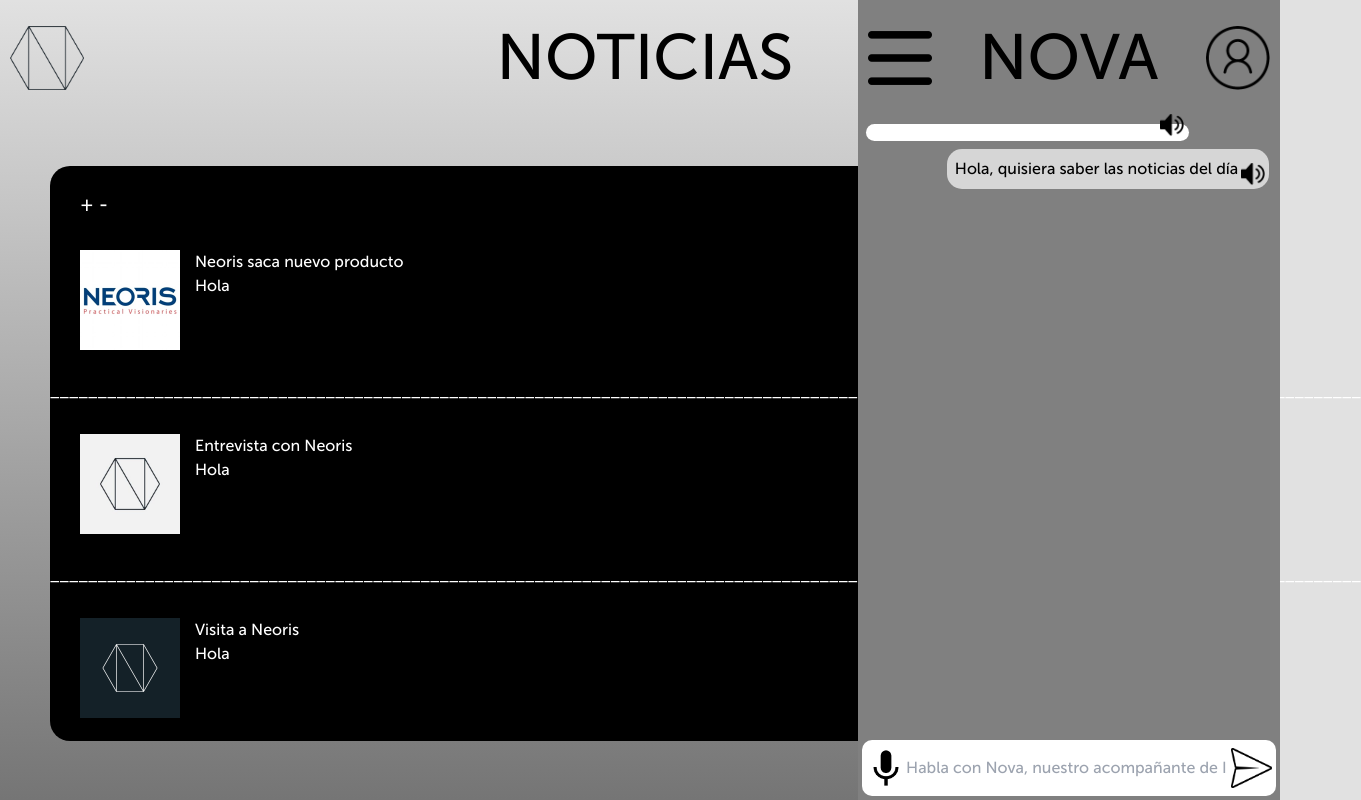
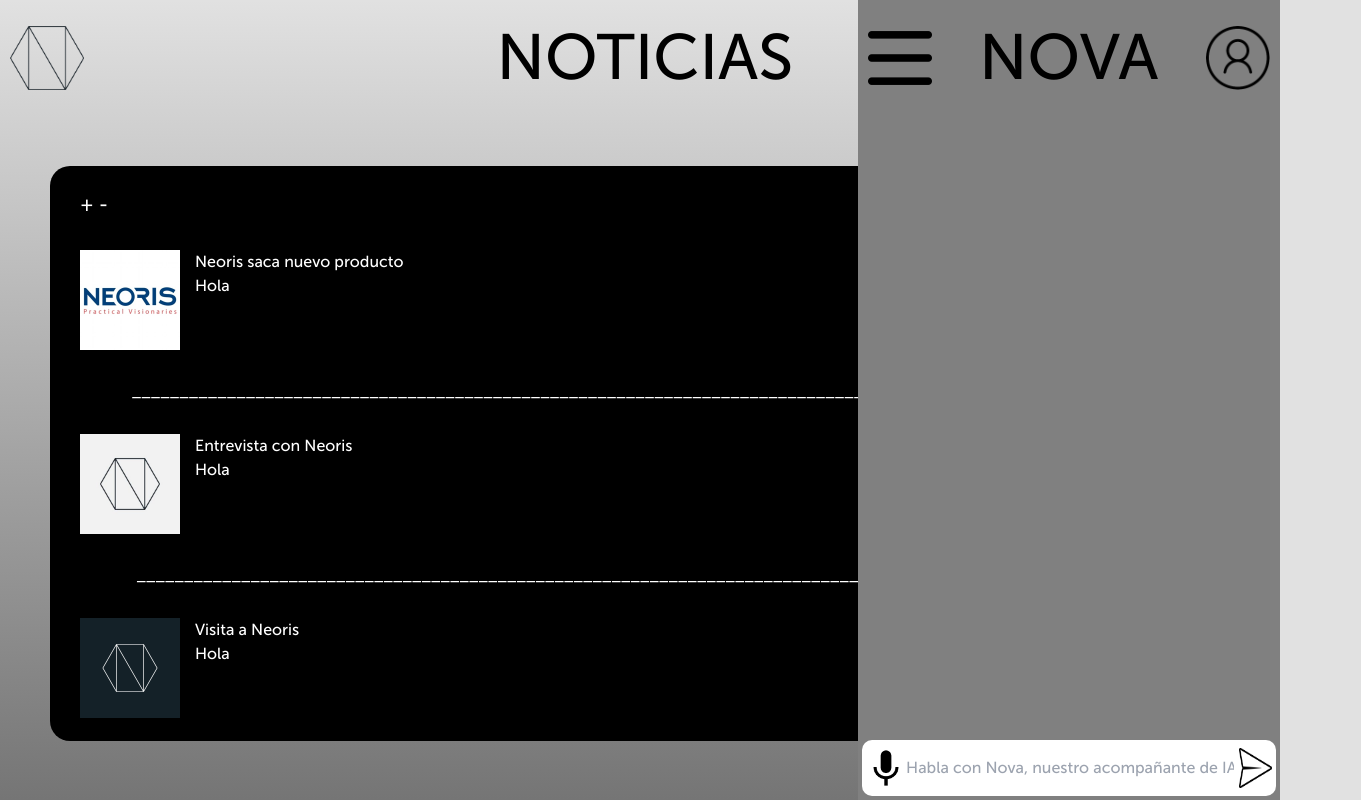
Before and after one commit to Foferr/TechTrend-Innovations, a Next.js app in the folder nova/: page /chat in a window 1280 px wide. Both pictures are taken after a click on the button 1238 px from the left and 58 px from the top of the page. Shown: the whole page, 1361 px wide, since content can reach past the window. Built offline with nearby package versions, Linux system fonts and the light colour scheme; no server answers.

Commit message:
chatFunctionality

```diff
--- /dev/null
+++ b/nova/app/chat/noticias.tsx
@@ -0,0 +1,39 @@
+
+export default function Noticias() {
+return (
+    <section>
+<br></br>
+                <h1 style = {{fontSize: '20px', color: 'white', marginLeft: '30px'}}> +                      -</h1>
+                <div style = {{margin: 30, backgroundColor: 'black', height: '100px', display: 'flex'}}>
+                    <img src="/images/Neoris1.png" alt="Neoris" style={{height: '100%', width: 'auto'}} />
+                    <div style = {{marginLeft: '15px'}}>
+                        <h1 style = {{color: 'white'}}> Neoris saca nuevo producto</h1>
+                        <p style = {{color: 'white'}}> Hola </p>
+                    </div>
+                </div>
+                <h1 style = {{color: 'white', textAlign: 'center'}}>
+                    ___________________________________________________________________________________________________________
+                </h1>
+                <div style = {{margin: 30, backgroundColor: 'black', height: '100px', display: 'flex'}}>
+                    <img src="/images/Neoris4.png" alt="Neoris" style={{height: '100%', width: 'auto'}} />
+                    <div style = {{marginLeft: '15px'}}>
+                        <h1 style = {{color: 'white'}}> Entrevista con Neoris</h1>
+                        <p style = {{color: 'white'}}> Hola </p>
+                    </div>
+                </div>
+                <h1 style = {{color: 'white', textAlign: 'center'}}>
+                    __________________________________________________________________________________________________________
+                </h1>
+                <div style = {{margin: 30, backgroundColor: 'black', height: '100px', display: 'flex'}}>
+                    <img src="/images/Neoris3.png" alt="Neoris" style={{height: '100%', width: 'auto'}} />
+                    <div style = {{marginLeft: '15px'}}>
+                        <h1 style = {{color: 'white'}}> Visita a Neoris</h1>
+                        <p style = {{color: 'white'}}> Hola </p>
+                    </div>
+                </div>
+
+            </section>
+
+    );
+
+}
--- a/nova/app/chat/page.tsx
+++ b/nova/app/chat/page.tsx
@@ -5,6 +5,7 @@ import "./styles.css";
 import "../globals.css";
 import React, { useState } from 'react';
 import { convertToSpeech } from './txt2sp';
+import Noticias from './noticias';
 
 export default function Chat() {
 
@@ -51,24 +52,36 @@ export default function Chat() {
         return response;
     }
 
+    const [messages, setMessages] = useState<{ user: boolean; text: string }[]>([]);
 
+    const handleCreateUserOverlay = () => {
+        const inputUser = (document.getElementById("inputUser") as HTMLInputElement).value;
+        if (inputUser?.trim() !== "") {
+
+            var input = (document.getElementById("inputUser") as HTMLInputElement).value;
             const user = {
-        inputs : "<s>[INST] What is Neoris? [/INST]</s>",
+                inputs: "<s>[INST]" + input + "[/INST]</s>",
             };
 
+            setMessages([...messages, { user: true, text: inputUser }]);
+            messages.push({ user: true, text: inputUser });
+            (document.getElementById("inputUser") as HTMLInputElement).value = "";
             const apiUrl = 'https://fs73t61itorn1e6w.us-east-1.aws.endpoints.huggingface.cloud';
 
             postData(apiUrl, user)
                 .then(async (response) => {
                     const data = await response.json();
 
-            console.log('API response:', data);
-            // @ts-ignore
-            document.getElementById("novaText").textContent = JSON.stringify(data)
+                    // console.log('API response:', data);
+                    setMessages([...messages, { user: false, text: JSON.stringify(data) }]);
                 })
                 .catch((error) => {
                     console.error('API request error:', error);
                 });
+
+        }
+    };
+
 
     return (
         <body>
@@ -88,35 +101,7 @@ export default function Chat() {
                 </button>
             </div>
             <div onClick={() => {handleCloseOverlay(); handleCloseOptions();}} style={{height: '575px', margin: 50, backgroundColor: 'black', borderRadius: 20}}>
-                <br></br>
-                <h1 style = {{fontSize: '20px', color: 'white', marginLeft: '30px'}}> +                      -</h1>
-                <div style = {{margin: 30, backgroundColor: 'black', height: '100px', display: 'flex'}}>
-                    <img src="/images/Neoris1.png" alt="Neoris" style={{height: '100%', width: 'auto'}} />
-                    <div style = {{marginLeft: '15px'}}>
-                        <h1 style = {{color: 'white'}}> Neoris saca nuevo producto</h1>
-                        <p style = {{color: 'white'}}> Hola </p>
-                    </div>
-                </div>
-                <h1 style = {{color: 'white', textAlign: 'center'}}>
-                    __________________________________________________________________________________________________________________________________________
-                </h1>
-                <div style = {{margin: 30, backgroundColor: 'black', height: '100px', display: 'flex'}}>
-                    <img src="/images/Neoris4.png" alt="Neoris" style={{height: '100%', width: 'auto'}} />
-                    <div style = {{marginLeft: '15px'}}>
-                        <h1 style = {{color: 'white'}}> Entrevista con Neoris</h1>
-                        <p style = {{color: 'white'}}> Hola </p>
-                    </div>
-                </div>
-                <h1 style = {{color: 'white', textAlign: 'center'}}>
-                    __________________________________________________________________________________________________________________________________________
-                </h1>
-                <div style = {{margin: 30, backgroundColor: 'black', height: '100px', display: 'flex'}}>
-                    <img src="/images/Neoris3.png" alt="Neoris" style={{height: '100%', width: 'auto'}} />
-                    <div style = {{marginLeft: '15px'}}>
-                        <h1 style = {{color: 'white'}}> Visita a Neoris</h1>
-                        <p style = {{color: 'white'}}> Hola </p>
-                    </div>
-                </div>
+                <Noticias/>
             </div>
             {isOverlayOpen && (
                 <div className={`overlay ${isOverlayOpen && !isClosing ? 'open' : 'close'}`}>
@@ -144,23 +129,17 @@ export default function Chat() {
                     )}
 
                     <div className="overlayContent">
-                        <div className="overlayContent Nova">
-                            <div id="novaText"></div>
-                            <button onClick={() => convertToSpeech(document.getElementById("novaText"))}>
-                                <img
-                                    src="/images/speaker.png"
-                                    alt=""
-                                />
+                        <div className="chatContent">
+                            {messages.map((message, index) => (
+                                <React.Fragment key={index}>
+                                    <div className={`overlayContent ${message.user ? "User" : "Nova"}`}>
+                                        <p>{message.text}</p>
+                                        <button onClick={() => convertToSpeech(message.text)}>
+                                            <img src="/images/speaker.png" alt="" />
                                         </button>
                                     </div>
-                        <div className="overlayContent User">
-                            <p id="userText">Hola, quisiera saber las noticias del día</p>
-                            <button onClick={() => convertToSpeech(document.getElementById("userText"))}>
-                                <img
-                                    src="/images/speaker.png"
-                                    alt=""
-                                />
-                            </button>
+                                </React.Fragment>
+                            ))}
                         </div>
                     </div>
 
@@ -169,11 +148,13 @@ export default function Chat() {
                             src="/images/mic.png"
                             alt=""
                         />
-                        <input type="text" placeholder="Habla con Nova, nuestro acompañante de IA"/>
+                        <input type="text" placeholder="Habla con Nova, nuestro acompañante de IA" id = "inputUser"/>
+                        <button onClick={handleCreateUserOverlay}>
                         <img
                             src="/images/send.png"
                             alt=""
                         />
+                        </button>
                         </div>
                 </div>
 
--- a/nova/app/chat/txt2sp.js
+++ b/nova/app/chat/txt2sp.js
@@ -1,6 +1,6 @@
 export function convertToSpeech(userTextElement) {
-    const userText = userTextElement.innerText;
-    const utterance = new SpeechSynthesisUtterance(userText);
+    // const userText = userTextElement.innerText;
+    const utterance = new SpeechSynthesisUtterance(userTextElement);
 
     if (window.speechSynthesis.speaking) {
       window.speechSynthesis.cancel();
@@ -16,5 +16,5 @@ export function convertToSpeech(userTextElement) {
     window.speechSynthesis.speak(utterance);
 
     // Log available voices
-    speechSynthesis.getVoices().forEach((voice) => console.log(voice.name));
+    // speechSynthesis.getVoices().forEach((voice) => console.log(voice.name));
   }
```
Lines whose indentation alone changed are shown as unchanged.
